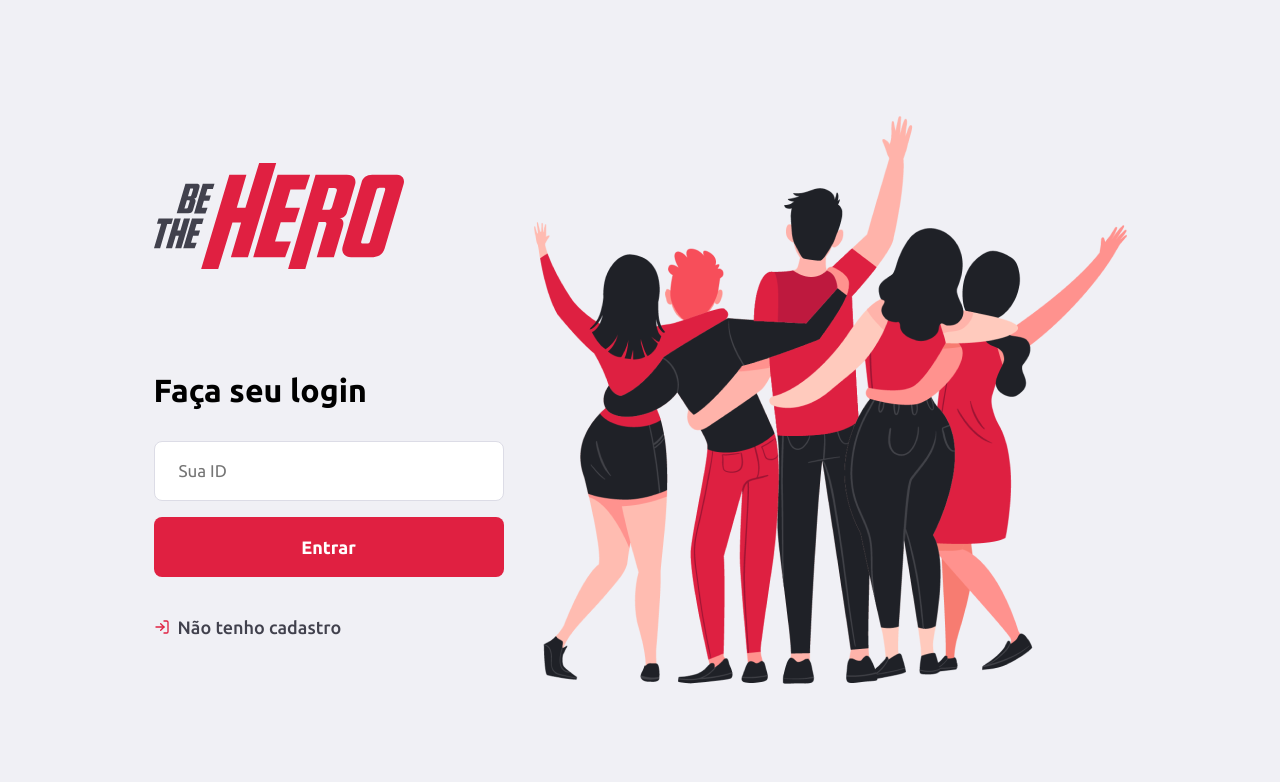
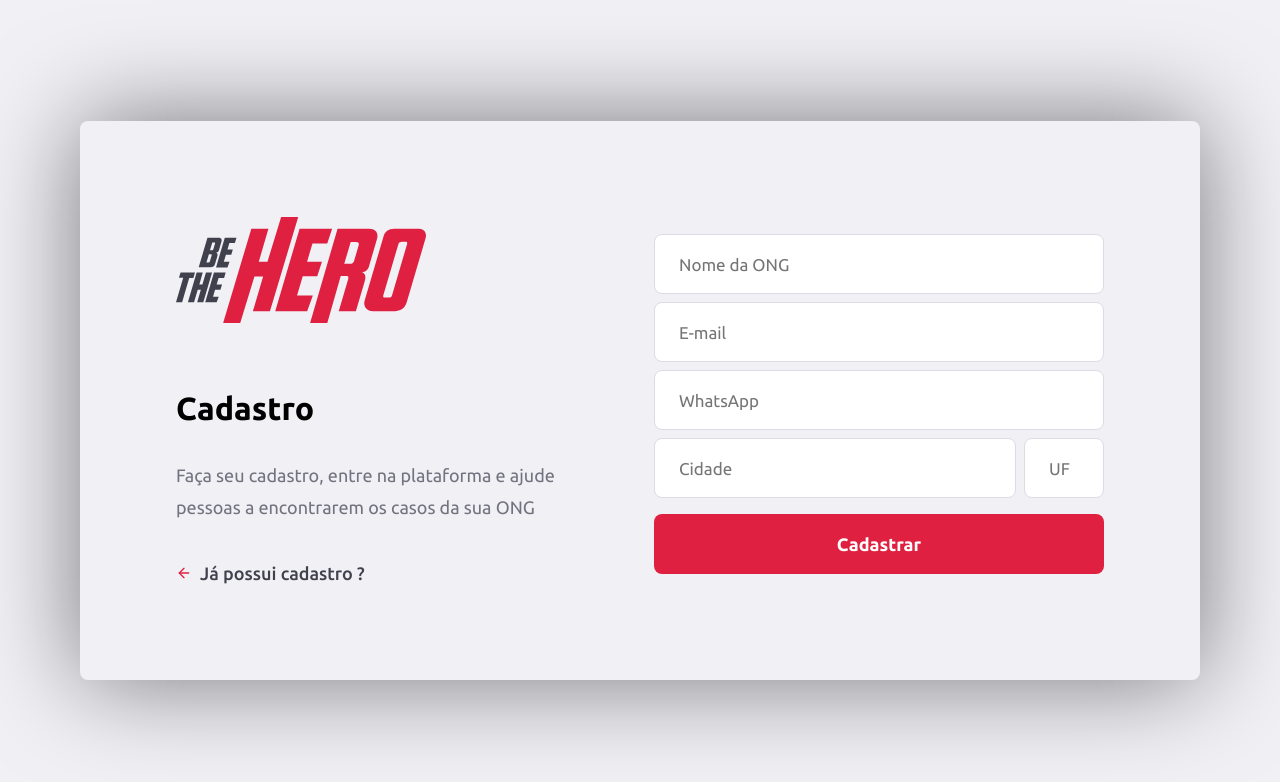
Before and after one commit to marcomrj/ProjetoBeTheHero, a React (Create React App) app in the folder frontend/: page /register in a window 1280 px wide. Shown: the top 782 px of the page. Built offline with nearby package versions, Linux system fonts and the light colour scheme.

Commit message:
Front página de cadastro

```diff
--- a/frontend/package.json
+++ b/frontend/package.json
@@ -9,6 +9,7 @@
     "react": "^17.0.2",
     "react-dom": "^17.0.2",
     "react-icons": "^4.2.0",
+    "react-router-dom": "^5.2.0",
     "react-scripts": "4.0.3",
     "web-vitals": "^1.1.1"
   },
--- a/frontend/src/App.js
+++ b/frontend/src/App.js
@@ -1,12 +1,12 @@
 import React from 'react';
-import Login from './pages/login';
 import './global.css';
+import Routes from './routes';
 
 
 //Um componente no react é uma função que retorna html, no caso ela é o <App/> no index
 function App() {
   return (
-    <Login />
+    <Routes />
   );
 }
 
--- a/frontend/src/global.css
+++ b/frontend/src/global.css
@@ -50,3 +50,21 @@
 .button:hover{
     filter: brightness(90%);
 }
+
+.back-link{
+    display: flex;
+    align-items: center;
+    margin-top: 40px;
+    color: #41414d;
+    font-size: 18px;
+    text-decoration: none;
+    font-weight: 500;
+    transition: opacity 0.2s;
+}
+.back-link svg{
+    margin-right: 8px;
+}
+
+.back-link:hover{
+    opacity: 0.8;
+}
--- a/frontend/src/index.js
+++ b/frontend/src/index.js
@@ -8,3 +8,5 @@
   </React.StrictMode>,
   document.getElementById('root') //Renderiza dentro da div om o id 'root'
 );
+
+//44min
--- a/frontend/src/pages/login/index.js
+++ b/frontend/src/pages/Login/index.js
@@ -1,5 +1,6 @@
 import React from 'react';
 import './styles.css';
+import {Link} from 'react-router-dom';
 import { FiLogIn} from 'react-icons/fi' //Importa do react-icons instalado pelo npm o ícono de login
 
 import heroesImg from '../../assets/heroes.png' //Importa a imagem heroes
@@ -14,10 +15,10 @@
                     <h1>Faça seu login</h1>
                     <input placeholder="Sua ID"/>
                     <button className="button" type="submit">Entrar</button>
-                    <a href="/register">
+                    <Link className="back-link" to="/register">
                         <FiLogIn size={16} color="#E02041"/>
                         Não tenho cadastro
-                    </a>
+                    </Link>
                 </form>
             </section>
             <img src={heroesImg} alt="Heroes"/> {/*Chamada da imagem com texto alternativo */}
--- a/frontend/src/pages/login/styles.css
+++ b/frontend/src/pages/Login/styles.css
@@ -6,7 +6,7 @@
 
     display: flex;
     align-items: center;
-    justify-content: center;
+    justify-content: space-between;
 }
 
 .login-container section.form{
@@ -23,21 +23,3 @@
     font-size: 32px;
     margin-bottom: 32px;
 }
-
-.login-container section.form form a{
-    display: flex;
-    align-items: center;
-    margin-top: 40px;
-    color: #41414d;
-    font-size: 18px;
-    text-decoration: none;
-    font-weight: 500;
-    transition: opacity 0.2s;
-}
-.login-container section.form form a svg{
-    margin-right: 8px;
-}
-
-.login-container section.form form a:hover{
-    opacity: 0.8;
-}
--- /dev/null
+++ b/frontend/src/pages/Register/index.js
@@ -0,0 +1,34 @@
+import React from 'react';
+import{Link} from 'react-router-dom';
+import{ FiArrowLeft} from 'react-icons/fi'
+
+import './styles.css';
+import logoImg from '../../assets/logo.svg';
+
+export default function Register(){
+    return (
+        <div className="register-container">
+            <div className="content">
+                <section>
+                    <img src={logoImg} alt="Be the hero"/>
+                    <h1>Cadastro</h1>
+                    <p>Faça seu cadastro, entre na plataforma e ajude pessoas a encontrarem os casos da sua ONG</p>
+                    <Link className="back-link" to="/">
+                        <FiArrowLeft size={16} color="#E02041"/>
+                        Já possui cadastro ?
+                    </Link>
+                </section>
+                <form >
+                    <input placeholder="Nome da ONG"/>
+                    <input type="email" placeholder="E-mail"/>
+                    <input placeholder="WhatsApp"/>
+                    <div className="input-group">
+                        <input placeholder="Cidade"/>
+                        <input placeholder="UF" style={{width:80}}/>
+                    </div>
+                    <button className="button" type="submit">Cadastrar</button>
+                </form>
+            </div>
+        </div>
+    )
+};
--- /dev/null
+++ b/frontend/src/pages/Register/styles.css
@@ -0,0 +1,56 @@
+.register-container{
+ width: 100%;
+ max-width: 1120px;
+ height: 100vh;
+ margin: 0 auto;
+
+ display: flex;
+ align-items: center;
+ justify-content: center;
+}
+
+.register-container .content{
+    width: 100%;
+    padding: 96px;
+    background: #f0f0f5;
+    box-shadow: 0 0 100px rgba(0, 0, 0, 0.5);
+    border-radius: 8px;
+
+    display: flex;
+    justify-content: space-between;
+    align-items: center;
+}
+
+.register-container .content section {
+  width: 100%;
+  max-width: 380px;
+}
+
+.register-container .content section h1 {
+  margin: 64px 0 32px;
+  font-size: 32px;
+}
+
+.register-container .content section p {
+  font-size: 18px;
+  color: #737380;
+  line-height: 32px;
+}
+
+.register-container .content form {
+  width: 100%;
+  max-width: 450px;
+}
+
+.register-container .content form input {
+  margin-top: 8px;
+}
+
+.register-container .content form .input-group {
+  display: flex;
+
+}
+
+.register-container .content form .input-group input + input {
+   margin-left: 8px;
+}
--- /dev/null
+++ b/frontend/src/routes.js
@@ -0,0 +1,15 @@
+import React from 'react';
+import {BrowserRouter,Route,Switch} from 'react-router-dom';
+
+import Login from './pages/Login';
+import Register from './pages/Register';
+export default function Routes(){
+    return(
+        <BrowserRouter>
+        <Switch>
+            <Route path="/" exact component={Login} />
+            <Route path="/register" component={Register} />
+        </Switch>
+        </BrowserRouter>
+    );
+;}
```
Also changed, not shown: 1 other file (tests, documents, lock files or other folders).
